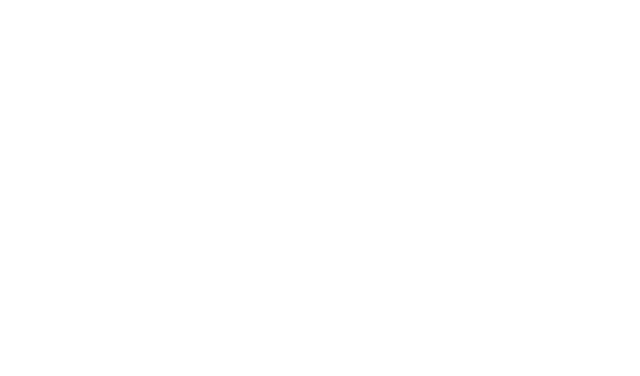
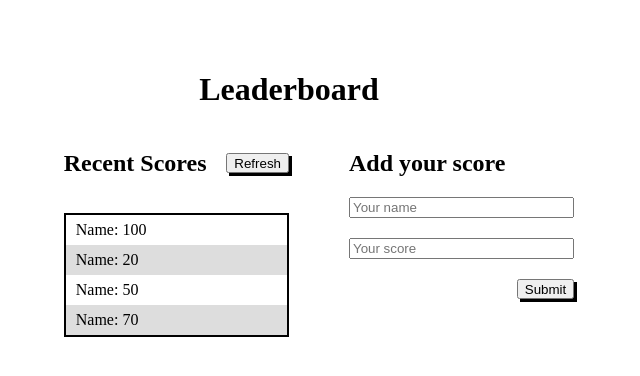
Before and after one commit to ahmedadel56/Leaderboard, a website built with webpack: page dist/index.html in a window 1280 px wide. Shown: the whole page, without its empty margins (351-991 px from the left). Built offline with nearby package versions, Linux system fonts and the light colour scheme.

Commit message:
Project Setip

```diff
--- a/package.json
+++ b/package.json
@@ -4,7 +4,7 @@
   "description": "",
   "private": true,
   "scripts": {
-    "test": "jest --coverage",
+    "test": "jest --wathcAll",
     "build": "webpack",
     "start": "webpack serve --open"
   },
--- a/src/style.css
+++ b/src/style.css
@@ -0,0 +1,63 @@
+body {
+  margin: 0;
+  padding-top: 50px;
+  display: flex;
+  flex-direction: column;
+  align-items: center;
+}
+
+button {
+  width: fit-content;
+  height: 20px;
+  box-shadow: 3px 3px;
+}
+
+.container {
+  display: grid;
+  grid-template-columns: 50% 50%;
+  gap: 60px;
+}
+
+.add,
+.result {
+  display: flex;
+  flex-direction: column;
+}
+
+.add form * {
+  margin-bottom: 20px;
+}
+
+.add form {
+  display: flex;
+  flex-direction: column;
+}
+
+.add form button {
+  align-self: flex-end;
+}
+
+.result .title-container {
+  display: flex;
+  justify-content: space-between;
+  align-items: center;
+}
+
+.result .scores-list {
+  border: 2px solid black;
+  padding: 0;
+  overflow: hidden;
+}
+
+.result .scores-list li {
+  list-style-type: none;
+  width: 100%;
+  height: 30px;
+  padding-left: 10px;
+  display: flex;
+  align-items: center;
+}
+
+.scores-list li:nth-child(even) {
+  background-color: #ddd;
+}
```
Also changed, not shown: dist/index.html.
